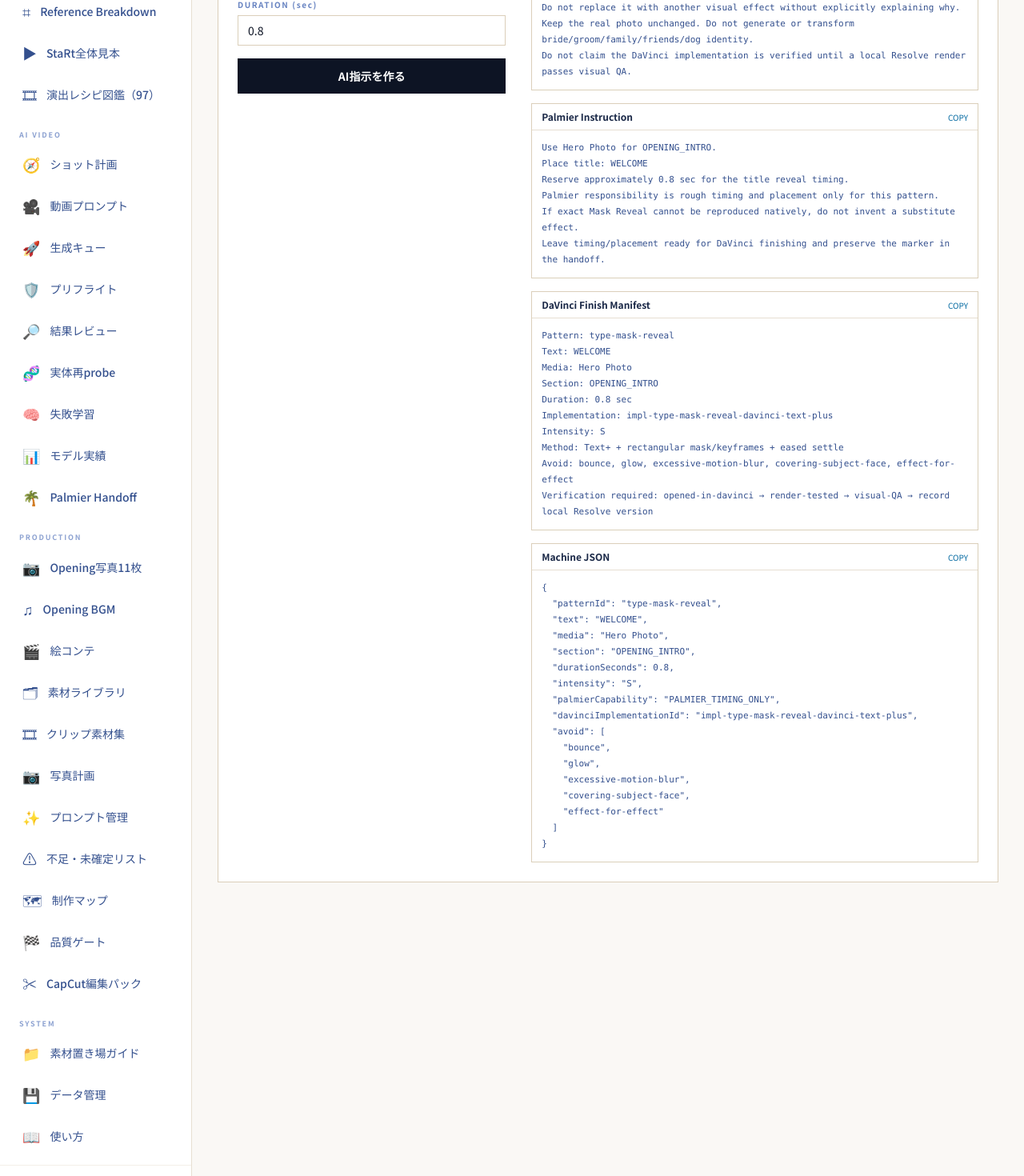
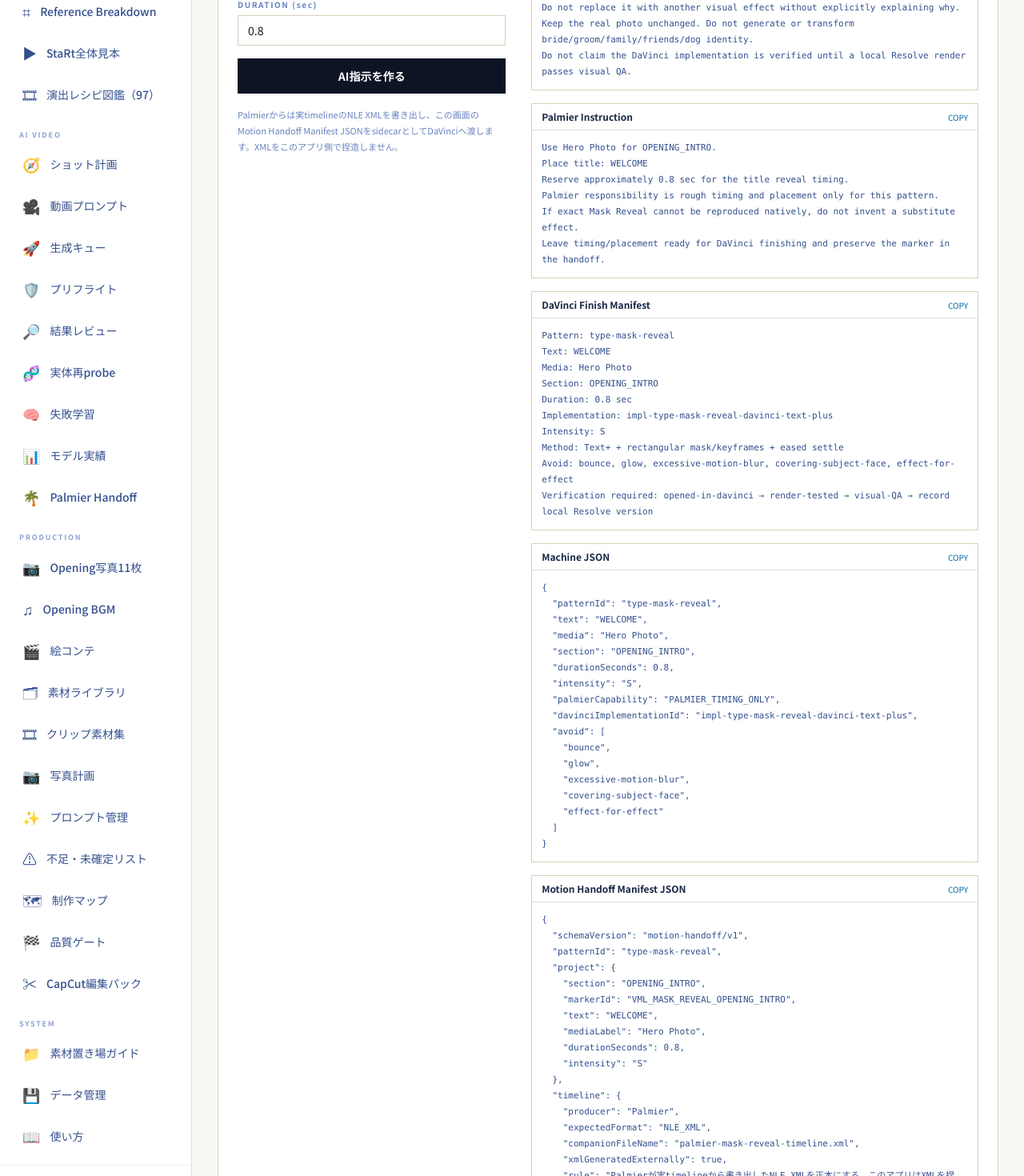
Before and after one commit to m-shogo/wedding-project, a React (Vite) app in the folder movie-dashboard/: page /movie-coach/motion-library in a window 1280 px wide. Shown: the part 1180-2650 px from the top of the page at 80% size. Built offline with nearby package versions, Linux system fonts and the light colour scheme.

Commit message:
Expose XML companion motion manifest in Visual Motion Library

```diff
--- a/movie-dashboard/src/pages/VisualMotionLibrary.tsx
+++ b/movie-dashboard/src/pages/VisualMotionLibrary.tsx
@@ -1,5 +1,6 @@
 import { useMemo, useState } from "react";
 import { Header } from "../components/Header";
+import { buildMaskRevealMotionHandoffJson } from "../data/maskRevealHandoff";
 import {
   buildMaskRevealPromptOutputs,
   getPatternImplementation,
@@ -21,6 +22,7 @@ export function VisualMotionLibrary() {
   const [query, setQuery] = useState("");
   const [input, setInput] = useState<MaskRevealPromptInput>(defaultInput);
   const [outputs, setOutputs] = useState<MotionPromptOutputs | null>(() => buildMaskRevealPromptOutputs(defaultInput));
+  const [handoffJson, setHandoffJson] = useState(() => buildMaskRevealMotionHandoffJson(defaultInput));
   const [copied, setCopied] = useState("");
   const patterns = useMemo(() => searchMotionPatterns(query), [query]);
 
@@ -28,6 +30,11 @@ export function VisualMotionLibrary() {
     await navigator.clipboard.writeText(value);
     setCopied(label);
     window.setTimeout(() => setCopied(""), 1400);
+  }
+
+  function generateOutputs() {
+    setOutputs(buildMaskRevealPromptOutputs(input));
+    setHandoffJson(buildMaskRevealMotionHandoffJson(input));
   }
 
   return (
@@ -156,11 +163,14 @@ export function VisualMotionLibrary() {
                       />
                     </Field>
                     <button
-                      onClick={() => setOutputs(buildMaskRevealPromptOutputs(input))}
+                      onClick={generateOutputs}
                       className="w-full bg-navy-900 dark:bg-sand-100 text-white dark:text-navy-900 px-4 py-3 text-sm font-semibold"
                     >
                       AI指示を作る
                     </button>
+                    <p className="text-[11px] leading-5 text-navy-400">
+                      Palmierからは実timelineのNLE XMLを書き出し、この画面のMotion Handoff Manifest JSONをsidecarとしてDaVinciへ渡します。XMLをこのアプリ側で捏造しません。
+                    </p>
                   </div>
                 </div>
 
@@ -173,6 +183,7 @@ export function VisualMotionLibrary() {
                       <OutputCard label="Palmier Instruction" value={outputs.palmierInstruction} copied={copied} onCopy={copy} />
                       <OutputCard label="DaVinci Finish Manifest" value={outputs.davinciFinishManifest} copied={copied} onCopy={copy} />
                       <OutputCard label="Machine JSON" value={outputs.machineJson} copied={copied} onCopy={copy} />
+                      <OutputCard label="Motion Handoff Manifest JSON" value={handoffJson} copied={copied} onCopy={copy} />
                     </div>
                   )}
                 </div>
```
